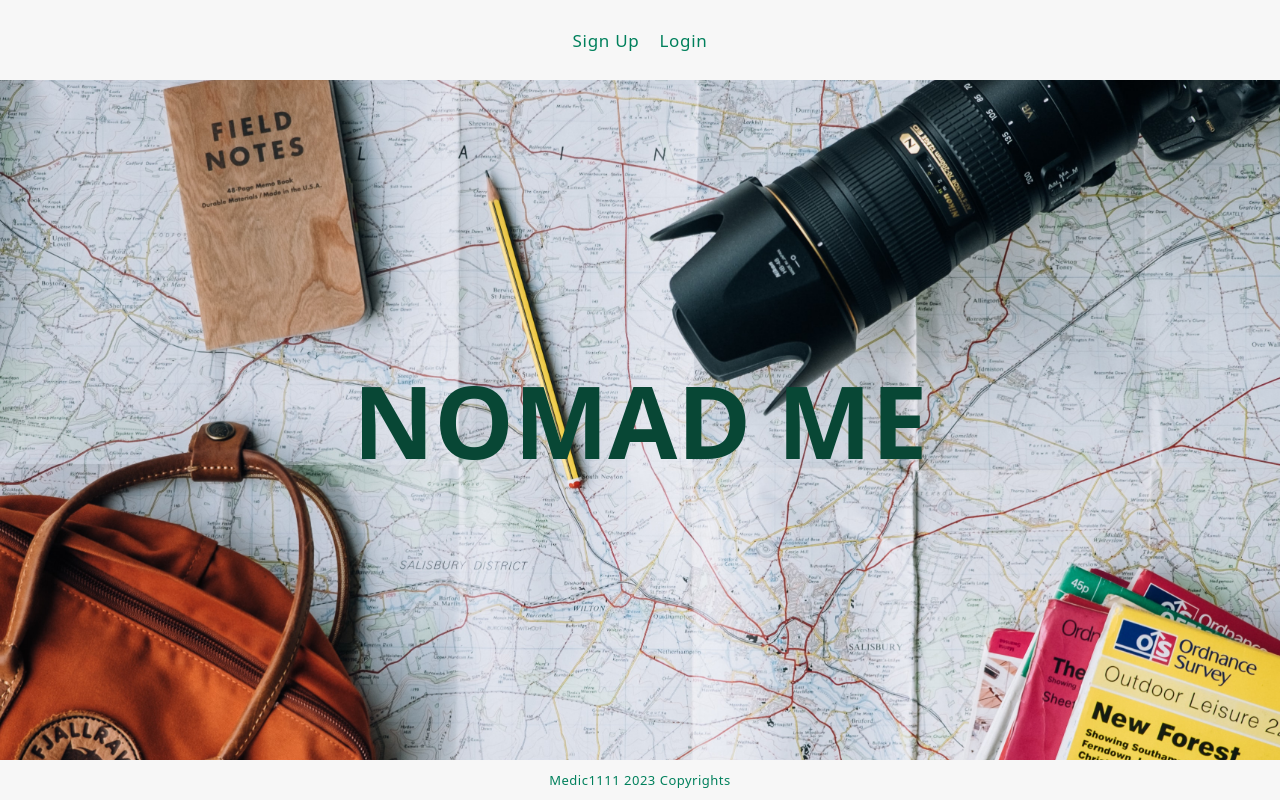
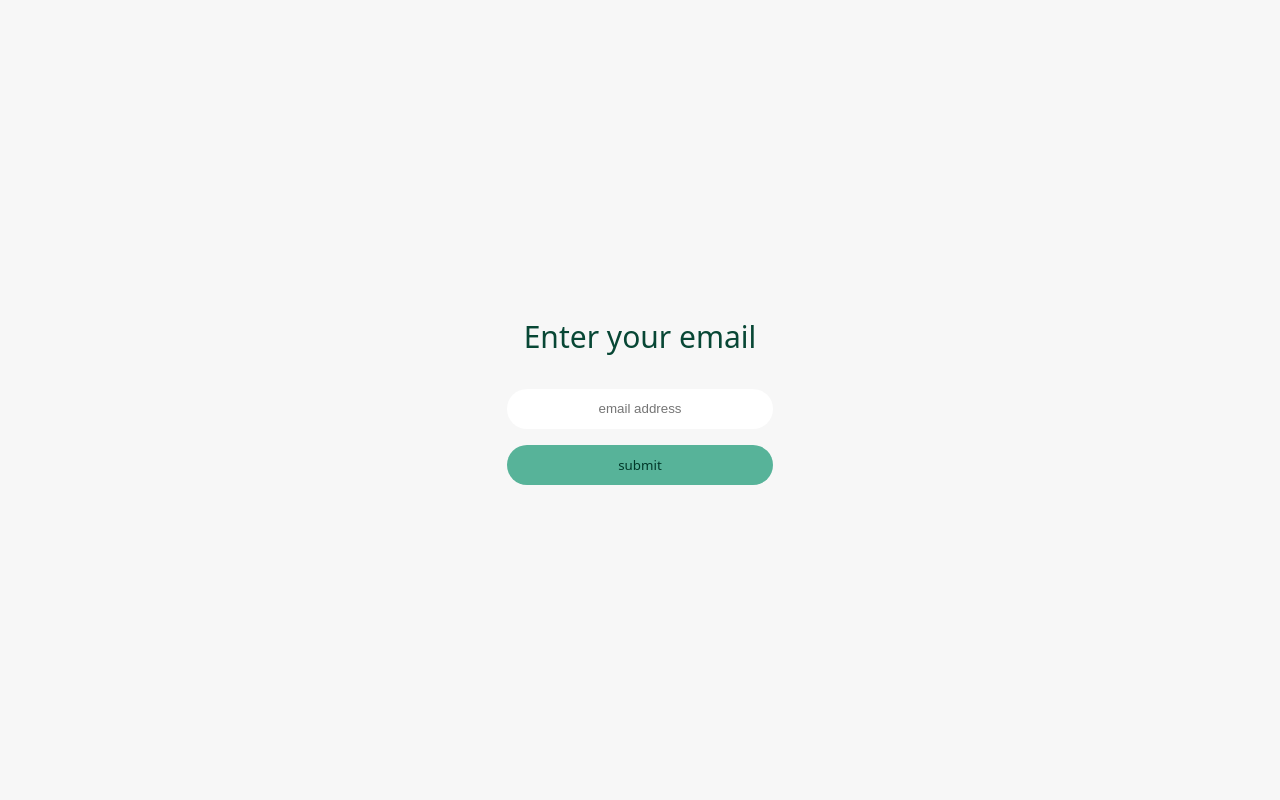
Before and after one commit to Medic1111/NOMAD-ME-NO-TS, a React (Create React App) app in the folder client/: page /auth/password_reset in a window 1280 px wide. Before the commit this address led to /. Shown: the top 800 px of the page. Built offline with nearby package versions, Linux system fonts and the light colour scheme; no server answers.

Commit message:
Feature: Pass reset client

```diff
--- a/client/src/App.js
+++ b/client/src/App.js
@@ -14,6 +14,7 @@ import { uiCtx } from "./features/ui-ctx";
 import { userCtx } from "./features/user-ctx";
 import { authCtx } from "./features/auth-ctx";
 import { useAxios } from "./hooks/useAxios";
+import PassReset from "./pages/PassReset/PassReset";
 
 function App() {
   const uiMgr = useContext(uiCtx);
@@ -67,6 +68,7 @@ function App() {
             </ProtectedRoute>
           }
         />
+        <Route path="/auth/password_reset" element={<PassReset />} />
         <Route path="*" element={<Navigate to="/" replace />} />
       </Routes>
 
--- a/client/src/components/AuthComps/AuthForms/AuthForms.jsx
+++ b/client/src/components/AuthComps/AuthForms/AuthForms.jsx
@@ -6,6 +6,7 @@ import InputSubmit from "../../common/InputSubmit/InputSubmit";
 import { Slide } from "react-awesome-reveal";
 import { authCtx } from "../../../features/auth-ctx";
 import { uploadCtx } from "../../../features/upload-ctx";
+import { Link } from "react-router-dom";
 
 const AuthForms = () => {
   const authMgr = useContext(authCtx);
@@ -70,6 +71,11 @@ const AuthForms = () => {
           className={`${classes.btn} btn_standard`}
           text={authMgr.showLogin ? "Login" : "Sign Up"}
         />
+        {authMgr.showLogin && (
+          <Link className={classes.link} to={"/auth/password_reset"}>
+            Forgot password?
+          </Link>
+        )}
       </form>
     </Slide>
   );
--- a/client/src/components/AuthComps/AuthForms/AuthForms2.module.css
+++ b/client/src/components/AuthComps/AuthForms/AuthForms2.module.css
@@ -29,6 +29,13 @@
   letter-spacing: 0.9px;
 }
 
+.link {
+  text-decoration: none;
+  margin-top: 2vh;
+  color: var(--color_h_dark);
+  font-size: 1.3em;
+}
+
 @media (min-width: 640px) {
   .form {
     width: 90%;
--- /dev/null
+++ b/client/src/components/PassResetComps/RequestTemp/RequestTemp.jsx
@@ -0,0 +1,37 @@
+import classes from "./RequestTemp.module.css";
+import { useState } from "react";
+import { useAxios } from "../../../hooks/useAxios";
+import InputSubmit from "../../common/InputSubmit/InputSubmit";
+
+const RequestTemp = ({ setRequestComplete }) => {
+  const [email, setEmail] = useState("");
+  const { callApi } = useAxios();
+
+  const submitHandler = async (e) => {
+    e.preventDefault();
+    let success = await callApi("POST", "/api/v1/users/forgot_password", {
+      email,
+    });
+    success && setRequestComplete(true);
+  };
+
+  return (
+    <form
+      onSubmit={submitHandler}
+      className={`${classes.form} flex_col_center`}
+    >
+      <p className={classes.p}>Enter your email</p>
+      <input
+        placeholder="email address"
+        value={email}
+        onChange={(e) => setEmail(e.target.value)}
+        required
+        type={"email"}
+        className={`input_standard ${classes.input}`}
+      />
+      <InputSubmit text={"submit"} className={`btn_standard ${classes.btn}`} />
+    </form>
+  );
+};
+
+export default RequestTemp;
--- /dev/null
+++ b/client/src/components/PassResetComps/RequestTemp/RequestTemp.module.css
@@ -0,0 +1,24 @@
+.form {
+  width: 100%;
+  height: 100vh;
+  position: fixed;
+  top: 0;
+  left: 0;
+  padding: 5vh 0;
+  background-color: var(--bg_accent);
+  gap: 2vh;
+  z-index: 99999;
+  background-color: #f7f7f7;
+}
+.p {
+  font-size: 3em;
+  color: var(--color_h_dark);
+  max-width: 80%;
+  text-align: center;
+  margin-bottom: 2vh;
+}
+.btn,
+.input {
+  width: 20em;
+  height: 5vh;
+}
--- /dev/null
+++ b/client/src/components/PassResetComps/ResetPass/ResetPass.jsx
@@ -0,0 +1,84 @@
+import classes from "./ResetPass.module.css";
+import { useState } from "react";
+import { useAxios } from "../../../hooks/useAxios";
+import InputSubmit from "../../common/InputSubmit/InputSubmit";
+import { useNavigate } from "react-router-dom";
+
+const ResetPass = () => {
+  const { callApi } = useAxios();
+  const nav = useNavigate();
+
+  const [newData, setNewData] = useState({
+    username: "",
+    temp_password: "",
+    newPassword: "",
+    newPasswordConfirm: "",
+  });
+
+  const newDataChangeHandler = (e) => {
+    const { name, value } = e.target;
+    setNewData((prev) => {
+      return { ...prev, [name]: value };
+    });
+  };
+
+  const submitNewDataHandler = async (e) => {
+    e.preventDefault();
+    let success = await callApi(
+      "POST",
+      "/api/v1/users/reset_password",
+      newData
+    );
+    success && nav("/auth");
+  };
+
+  return (
+    <form
+      onSubmit={(e) => submitNewDataHandler(e)}
+      className={`${classes.form} flex_col_center`}
+    >
+      <p className={classes.p}>
+        Please check your mailbox and fill out this form.
+      </p>
+      <input
+        placeholder="username (check email received)"
+        value={newData.username}
+        name="username"
+        onChange={newDataChangeHandler}
+        required
+        type={"text"}
+        className={`input_standard ${classes.input}`}
+      />
+      <input
+        placeholder="temporary password (check email received)"
+        value={newData.temp_password}
+        name="temp_password"
+        onChange={newDataChangeHandler}
+        required
+        type={"text"}
+        className={`input_standard ${classes.input}`}
+      />
+      <input
+        value={newData.newPassword}
+        placeholder="new password"
+        name="newPassword"
+        onChange={newDataChangeHandler}
+        required
+        type={"password"}
+        className={`input_standard ${classes.input}`}
+      />
+      <input
+        value={newData.newPasswordConfirm}
+        placeholder="confirm new password"
+        name="newPasswordConfirm"
+        onChange={newDataChangeHandler}
+        required
+        type={"password"}
+        className={`input_standard ${classes.input}`}
+      />
+      <InputSubmit text={"submit"} className={`btn_standard ${classes.btn}`} />
+    </form>
+  );
+};
+
+export default ResetPass;
--- /dev/null
+++ b/client/src/components/PassResetComps/ResetPass/ResetPass.module.css
@@ -0,0 +1,24 @@
+.form {
+  width: 100%;
+  height: 100vh;
+  position: fixed;
+  top: 0;
+  left: 0;
+  padding: 5vh 0;
+  background-color: var(--bg_accent);
+  gap: 2vh;
+  z-index: 99999;
+  background-color: #f7f7f7;
+}
+.p {
+  font-size: 3em;
+  color: var(--color_h_dark);
+  max-width: 80%;
+  text-align: center;
+  margin-bottom: 2vh;
+}
+.btn,
+.input {
+  width: 20em;
+  height: 5vh;
+}
--- /dev/null
+++ b/client/src/pages/PassReset/PassReset.jsx
@@ -0,0 +1,19 @@
+import { useState } from "react";
+import RequestTemp from "../../components/PassResetComps/RequestTemp/RequestTemp";
+import ResetPass from "../../components/PassResetComps/ResetPass/ResetPass";
+
+const PassReset = () => {
+  const [requestComplete, setRequestComplete] = useState(false);
+
+  return (
+    <>
+      {!requestComplete ? (
+        <RequestTemp setRequestComplete={setRequestComplete} />
+      ) : (
+        <ResetPass />
+      )}
+    </>
+  );
+};
+
+export default PassReset;
```
Also changed, not shown: 2 other files (tests, documents, lock files or other folders).
